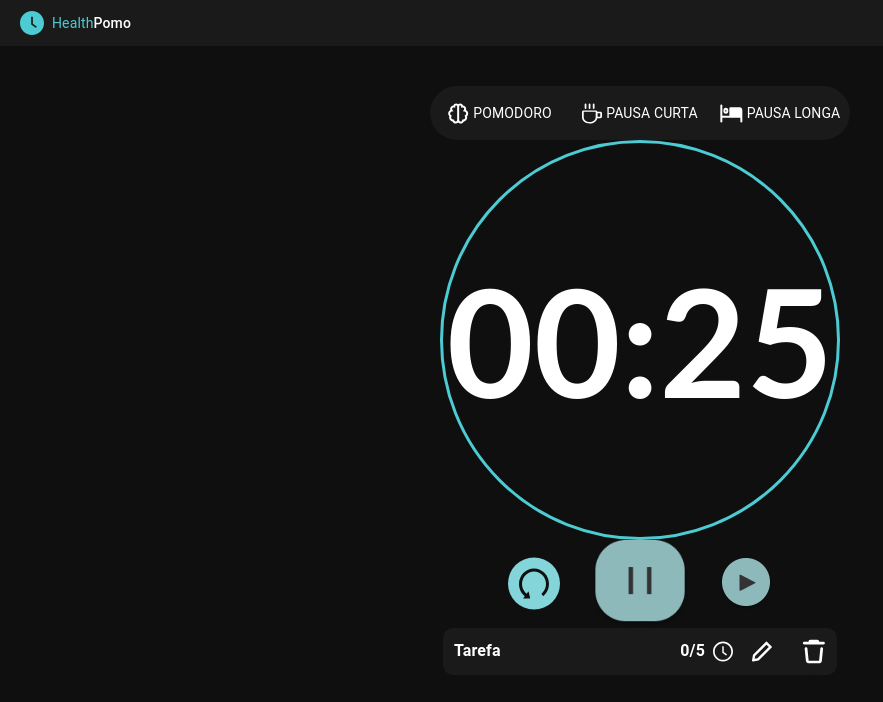
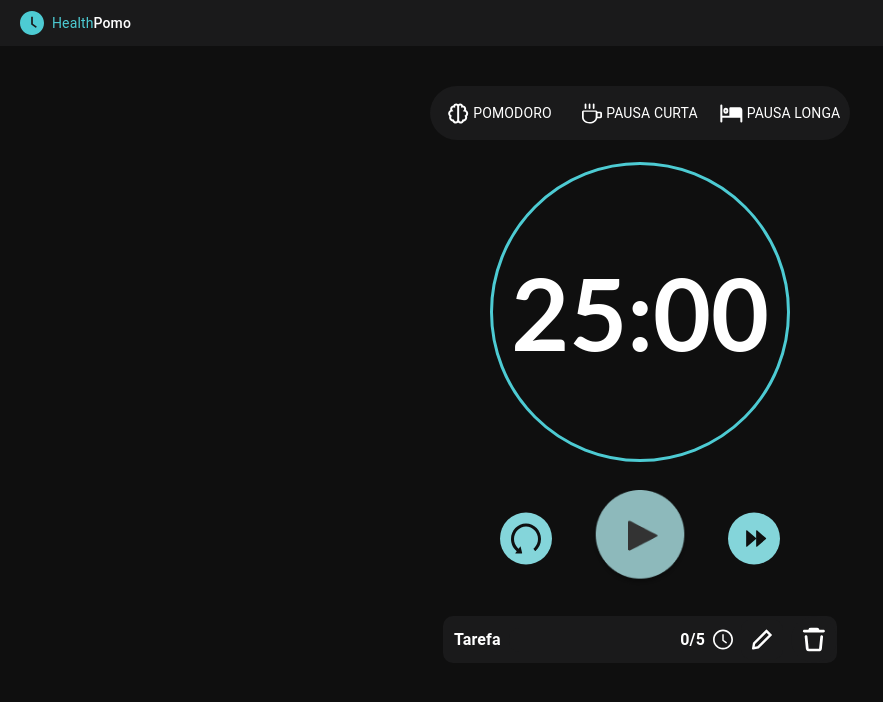
Before and after one commit to jGledsonSilva/Projeto_POO, a React (Vite) app: page /pomodoro in a window 1280 px wide. Shown: the top 702 px of the page, without its empty margins (0-883 px from the left). Built offline with nearby package versions, Linux system fonts and the light colour scheme.

Commit message:
feature: rest times

```diff
--- a/src/shared/components/Clock/index.jsx
+++ b/src/shared/components/Clock/index.jsx
@@ -7,7 +7,8 @@ export const Clock = () => {
 
   const {
     seconds,
-    minutes
+    minutes,
+    isRestTime
   } = useContext(CountDownContext);
 
   const [minuteLeft, minuteRight] = String(minutes).padStart(2, '0').split('');
@@ -15,7 +16,7 @@ export const Clock = () => {
   const [secondLeft, secondRight] = String(seconds).padStart(2, '0').split('');
 
   return (
-    <Box sx={styles.borderBox}>
+    <Box sx={isRestTime ? styles.restBox : styles.focusBox}>
       <p>{minuteLeft}{minuteRight}:{secondLeft}{secondRight}</p>
     </Box>
   )
--- a/src/shared/components/Clock/styles.js
+++ b/src/shared/components/Clock/styles.js
@@ -2,18 +2,29 @@ const borderBox = {
   display: 'flex',
   justifyContent: 'center',
   alignItems: 'center',
-  border: 'solid 3px #4DCBD3',
   borderRadius: '50%',
-  width: '400px',
-  height: '400px',
+  width: '18.75rem',
+  height: '18.75rem',
+  marginBlock: "22px",
   p: {
-    fontSize: '150px',
+    fontSize: '6.25rem',
     fontWeight: '700',
     color: "#ffffff"
   },
   marginInline: "auto"
 }
 
+const focusBox = {
+  ...borderBox,
+  border: 'solid 3px #4DCBD3'
+}
+
+const restBox = {
+  ...borderBox,
+  border: "solid 3px #F21616"
+}
+
 export const styles = {
-  borderBox
+  focusBox,
+  restBox
 }
--- a/src/shared/components/PomodoroNavigation/index.jsx
+++ b/src/shared/components/PomodoroNavigation/index.jsx
@@ -3,20 +3,28 @@ import LongRest from "../../../assets/LongRest.svg";
 import ShortRest from "../../../assets/ShortRest.svg";
 import Pomodoro from "../../../assets/Pomodoro.svg";
 import { styles } from "./styles";
+import { useContext } from "react";
+import { CountDownContext } from "../../contexts/CountDown";
 
 export const PomodoroNavigation = () => {
 
+  const {
+    shortRestTime,
+    longRestTime,
+    resetCountDown
+  } = useContext(CountDownContext);
+
   return (
     <Box sx={styles.navBox}>
-      <Button sx={styles.navItems}>
+      <Button sx={styles.navItems} onClick={resetCountDown}>
         <img src={Pomodoro} />
         <Typography fontSize="14px">Pomodoro</Typography>
       </Button>
-      <Button sx={styles.navItems}>
+      <Button sx={styles.navItems} onClick={shortRestTime}>
         <img src={ShortRest} />
         <Typography fontSize="14px">Pausa Curta</Typography>
       </Button>
-      <Button sx={styles.navItems}>
+      <Button sx={styles.navItems} onClick={longRestTime}>
         <img src={LongRest} />
         <Typography fontSize="14px">Pausa Longa</Typography>
       </Button>
--- a/src/shared/components/PomodoroNavigation/styles.js
+++ b/src/shared/components/PomodoroNavigation/styles.js
@@ -7,7 +7,7 @@ const navBox = {
   height: '54px',
   marginInline: 'auto',
   width: 'fit-content',
-  borderRadius: "2rem"
+  borderRadius: '2rem'
 }
 
 const navItems = {
--- a/src/shared/components/TimeAction/index.jsx
+++ b/src/shared/components/TimeAction/index.jsx
@@ -1,7 +1,8 @@
-import { Box } from "@mui/material";
+import { Box, Button } from "@mui/material";
 import { useContext } from "react";
+import Skip from "../../../assets/Skip.svg";
+import Restart from "../../../assets/Restart.svg";
 import PauseActivateWithHoverClick from "../../../assets/PauseActivateWithHoverClick.png";
-import Restart from "../../../assets/Restart.svg";
 import ResumeDesactivateWithHoverClick from "../../../assets/ResumeDesactivateWithHoverClick.png";
 import { CountDownContext } from "../../contexts/CountDown";
 import { styles } from "./styles";
@@ -11,14 +12,22 @@ export const TimeAction = () => {
   const {
     startCountDown,
     resetCountDown,
-    pauseCountDown
+    pauseCountDown,
+    skipTenSeconds,
+    isActive
   } = useContext(CountDownContext);
 
   return (
     <Box sx={styles.buttonsBox}>
-      <img src={Restart} style={styles.sideButtons} onClick={resetCountDown}/>
-      <img src={PauseActivateWithHoverClick} style={styles.midButtons} onClick={pauseCountDown}/>
-      <img src={ResumeDesactivateWithHoverClick} style={styles.sideButtons} onClick={startCountDown}/>
+      <Button onClick={resetCountDown}>
+        <img src={Restart} style={styles.sideButtons}/>
+      </Button>
+      <Button onClick={isActive ? pauseCountDown: startCountDown} sx={styles.midButtons}>
+        <img src={isActive ? PauseActivateWithHoverClick : ResumeDesactivateWithHoverClick} style={styles.midButtons}/>
+      </Button>
+      <Button onClick={skipTenSeconds}>
+        <img src={Skip} style={styles.sideButtons}/>
+      </Button>
     </Box>
   )
 }
--- a/src/shared/components/TimeAction/styles.js
+++ b/src/shared/components/TimeAction/styles.js
@@ -2,6 +2,7 @@ const buttonsBox = {
   display: 'flex',
   justifyContent: 'center',
   alignItems: 'center',
+  marginBottom:  "1.5rem",
   gap: '2rem'
 }
 
--- a/src/shared/contexts/CountDown/index.jsx
+++ b/src/shared/contexts/CountDown/index.jsx
@@ -7,33 +7,60 @@ export const CountDownProvider = ({children}) => {
 
   let countdownTimeout;
 
-  const initialTime = 25 * 1;
+  const initialTime = 25 * 60;
 
   const [time, setTime] = useState(initialTime);
   const [isActive, setIsActive] = useState(false);
+  const [isRestTime, setIsRestTime] = useState(false);
   const [hasFinished, setHasFinished] = useState(false);
 
   const minutes = Math.floor(time / 60);
   const seconds = time % 60;
 
   const startCountDown = () => {
-    setIsActive(true)
+    setIsActive(true);
   }
 
   const resetCountDown = () => {
+    setIsRestTime(false)
     clearTimeout(countdownTimeout);
-
     setHasFinished(false);
     setIsActive(false);
     setTime(initialTime);
   }
 
-  const pomoTime = ({ time }) => {
+  const skipTenSeconds = () => {
+    clearTimeout(countdownTimeout);
+    setTime(time - 10);
+  }
+
+  const pomoTime = (time) => {
     setTime(time);
   }
 
   const pauseCountDown = () => {
-    setIsActive(false)
+    clearTimeout(countdownTimeout);
+    setIsActive(false);
+  }
+
+  const standardRestTime = () => {
+    pauseCountDown();
+    setIsRestTime(true);
+    setTime(15 * 1);
+  }
+
+  const shortRestTime = () => {
+    clearTimeout(countdownTimeout);
+    pauseCountDown();
+    setIsRestTime(true);
+    setTime(5 * 60);
+  }
+
+  const longRestTime = () => {
+    clearTimeout(countdownTimeout);
+    pauseCountDown();
+    setIsRestTime(true);
+    setTime(25 * 60);
   }
 
   useEffect(() => {
@@ -41,11 +68,17 @@ export const CountDownProvider = ({children}) => {
       countdownTimeout = setTimeout(() => {
         setTime(time - 1)
     }, 1000)
-    } else if (isActive && time === 0) {
+    } else if (isActive && time === 0 && !isRestTime) {
       setHasFinished(true);
+      standardRestTime();
       setIsActive(false);
+    } else if (isRestTime && time === 0) {
+      setTime(initialTime);
+      setHasFinished(false);
+      setIsActive(false);
+      setIsRestTime(false);
     }
-  }, [isActive, time])
+  }, [isRestTime, isActive, time])
 
   return (
     <CountDownContext.Provider value={{
@@ -53,8 +86,13 @@ export const CountDownProvider = ({children}) => {
       minutes,
       pomoTime,
       isActive,
+      isRestTime,
       hasFinished,
       pauseCountDown,
+      skipTenSeconds,
+      standardRestTime,
+      shortRestTime,
+      longRestTime,
       startCountDown,
       resetCountDown
     }}>
```
Also changed, not shown: src/assets/Skip.svg (added).
